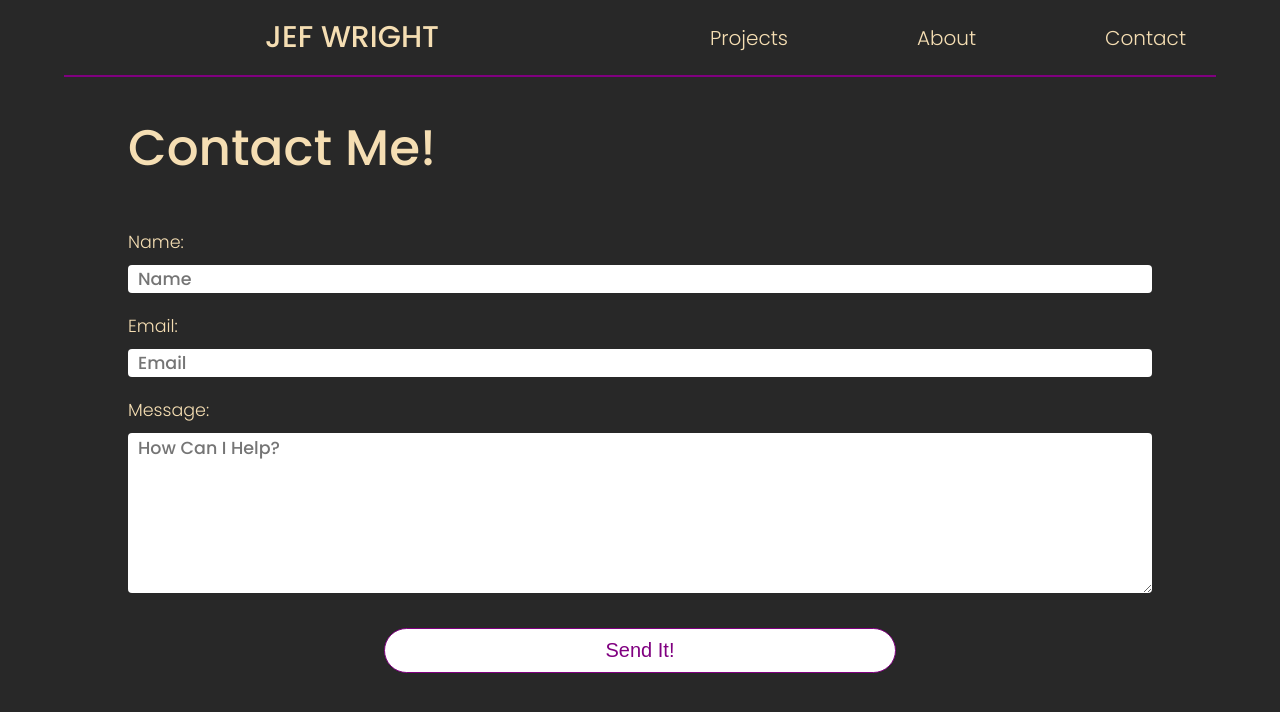
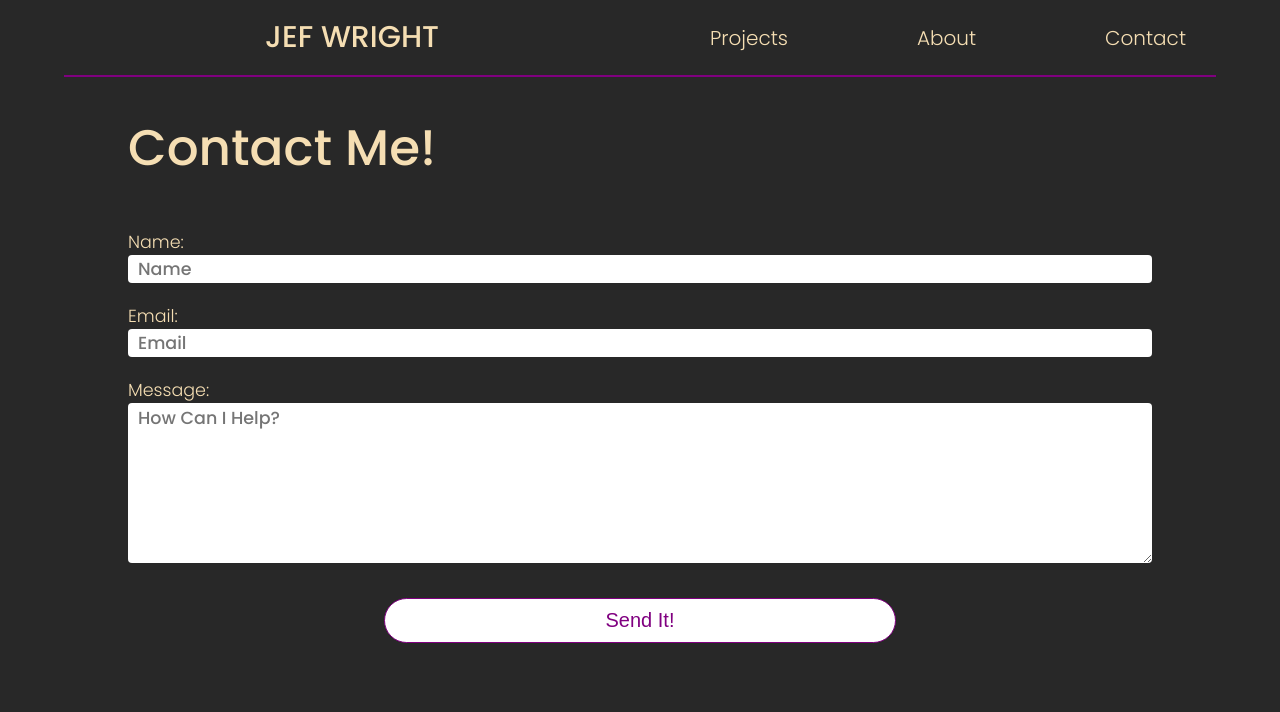
Before and after one commit to thejefwright/jefwright, a Next.js app: page /contact in a window 1280 px wide. Shown: the top 712 px of the page. Built offline with nearby package versions, Linux system fonts and the light colour scheme.

Commit message:
editing margins

```diff
--- a/pages/contact.js
+++ b/pages/contact.js
@@ -13,7 +13,7 @@ const ContactStyles = styled.div`
 const FormStyles = styled.form`
   label {
     display: block;
-    padding: 1rem 0;
+    padding-top: 1rem;
     font-size: 1.75rem;
   }
   input,
```
